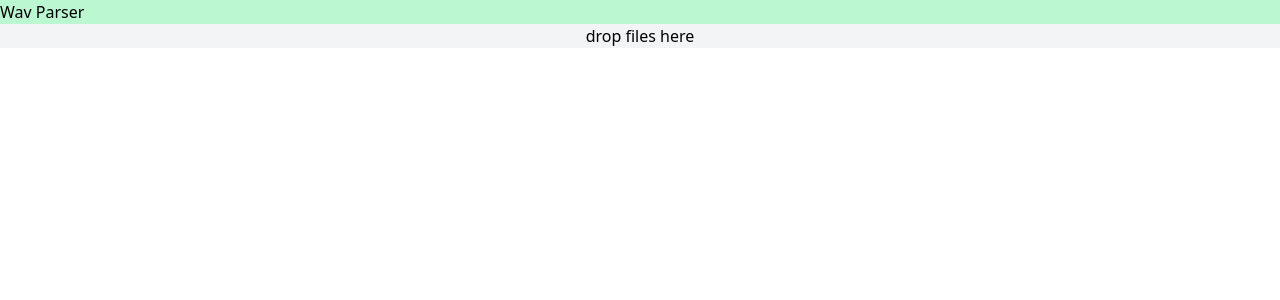
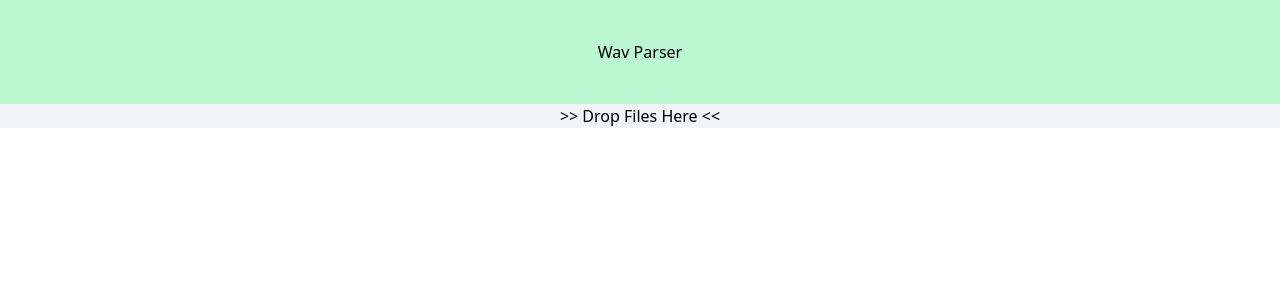
Before and after one commit to Lucy-de-Rojas/focus-rite, a Next.js app: page / in a window 1280 px wide. Shown: the top 300 px of the page. Built offline with nearby package versions, Linux system fonts and the light colour scheme.

Commit message:
drop and read working

```diff
--- a/src/pages/index.js
+++ b/src/pages/index.js
@@ -7,23 +7,57 @@ export default function Home() {
   console.clear();
 
   const [audioData, setAudioData] = useState(null);
+  const [message, setMessage] = useState(">> Drop Files Here <<");
+  const[allowDrop, setAllowDrop] = useState(false);
 
 
 
 
 
-  function handleOnDragEnter(e) {}
-  function handleOnDragOver(e) {e.preventDefault();}
-  function handleOnDragLeave(e) {}
+
+
+function handleOnDragLeave(e) {
+  e.preventDefault();
+  setMessage(">> Drop Files Here <<");
+}
+
+
+
+
+
+
+  function handleOnDragOver(e) {
+    e.preventDefault();
+
+  }
+
+
+
+
+
+
+
+
+
+
+
+
 
 
 
   function handleOnDrop(e) {
     e.preventDefault();
+
+
     const files = e.dataTransfer.files;
 
     if (files.length > 0) {
+
       const file = files[0];
+
+
+      if (file.type == "audio/wav") {
+
       const reader = new FileReader();
       reader.onload = function(event) {
       const arrayBuffer = event.target.result;
@@ -49,27 +83,37 @@ export default function Home() {
       setAudioData(header);
       };
       reader.readAsArrayBuffer(file);
+      setMessage(">> File Dropped <<");
     }
-
+    else {
+      setMessage(">> Invalid File Type <<");
+    }
   }
+}
 
 
 
 
 
-  return (<div className="bg-green-200">
-    <h1>Wav Parser</h1>
+  return (<div className="bg-green-200 text-center">
+    <h1 className="py-10">Wav Parser</h1>
 
 
     <div className="flex flex-col items-center justify-center h-[500] bg-gray-100"
     onDrop={handleOnDrop}
     onDragOver={handleOnDragOver}
+    onDragLeave={handleOnDragLeave}
 
 
     >
 
-  drop files here
+  {message}
     </div>
+
+
+
+
+    {/* result: */}
 {
 audioData && <div>Result:
 
```
